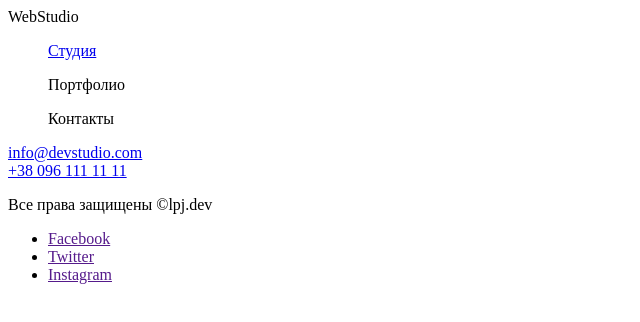
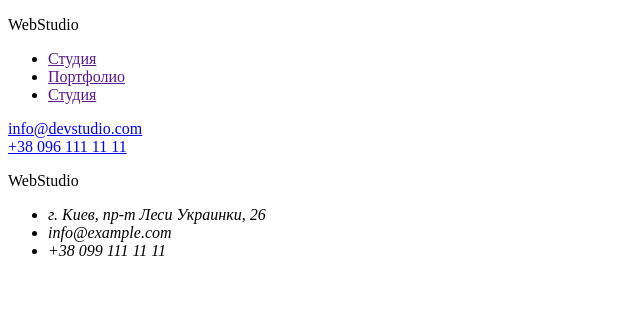
Before and after one commit to yuriipol/goit-markup-hw-01, a plain HTML site: page index.html in a window 1280 px wide. Shown: the whole page, without its empty margins (0-640 px from the left). Drawn offline with Linux system fonts and the light colour scheme.

Commit message:
Change list li

```diff
--- a/index.html
+++ b/index.html
@@ -11,13 +11,21 @@
     <header class="header">
         <!--Name studio-->
         <div class="webstudio">
-            <span class="web">Web</span>Studio
+            <p><span class="web">Web</span>Studio</p>
         </div>
         <!--menu navigation-->
         <nav class="menu-nav">
-            <ul><a href="#" class="studio">Студия</a></ul>
-            <ul><p class="portfolio">Портфолио</p></ul>
-            <ul><p class="contacts">Контакты</p></ul>
+            <ul>
+                <li>
+                    <a href="" class="studio">Студия</a>
+                </li>
+                <li>
+                    <a href="" class="portfolio">Портфолио</a>
+                </li>
+                <li>
+                    <a href="" class="contacts">Студия</a>
+                </li>
+            </ul>
         </nav>
         <!--mail-->
         <div class="mail">
@@ -31,16 +39,21 @@
     <main>
 
     </main>
-    <footer>
-        <!-- Копирайт -->
-        <p>Все права защищены &copy;lpj.dev</p>
+    <footer class="footer">
+        <!--Name studio-->
+        <p>
+            <span class="web">Web</span>Studio
+        </p>
 
-        <!-- Ссылки на соцсети -->
-        <ul>
-            <li><a href="">Facebook</a></li>
-            <li><a href="">Twitter</a></li>
-            <li><a href="">Instagram</a></li>
-        </ul>
+        <!-- address -->
+        <address>
+            <ul>
+                <li>г. Киев, пр-т Леси Украинки, 26</li>
+                <li>info@example.com</li>
+                <li>+38 099 111 11 11</li>
+            </ul>
+        </address>
+
     </footer>
 </body>
 </html>
```
